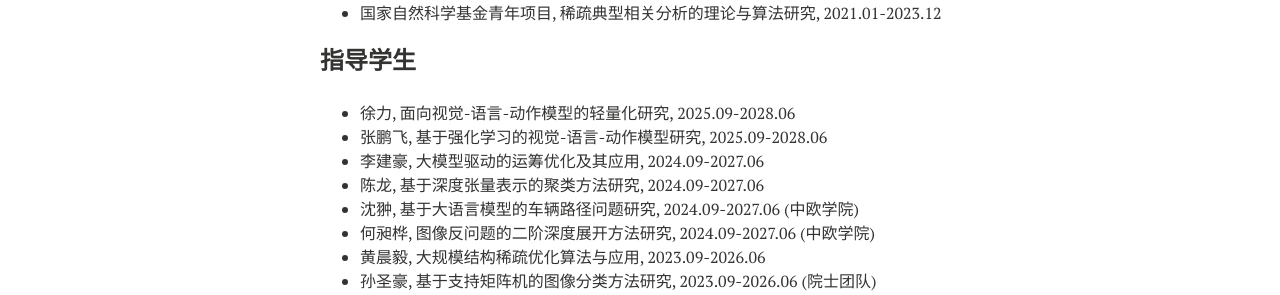
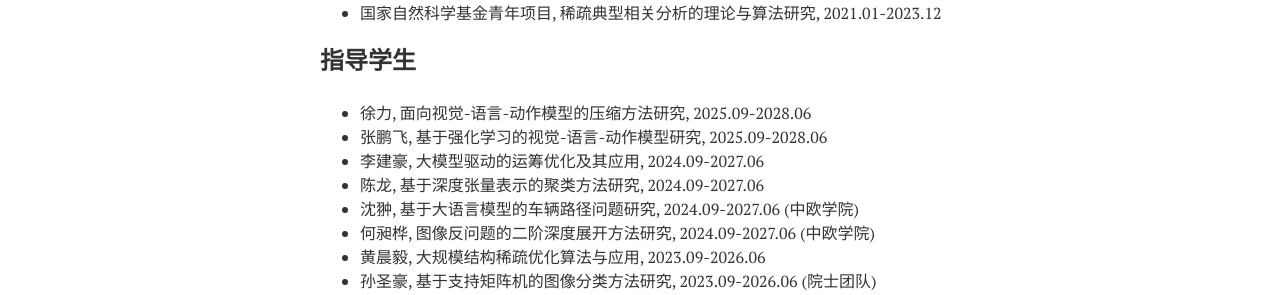
Before and after one commit to xianchaoxiu/xianchaoxiu.github.io, a Jekyll site: the page built from chinese/index.md, in a window 1280 px wide. Shown: the part 966-1261 px from the top of the page. Built offline with Jekyll 4.4.1, drawn with Linux system fonts in a browser that asks for light colours; nearby versions of some CDN libraries.

Commit message:
Update index.md

```diff
--- a/chinese/index.md
+++ b/chinese/index.md
@@ -45,7 +45,7 @@ share: false
 
 
 ### 指导学生
-* 徐力, 面向视觉-语言-动作模型的轻量化研究, 2025.09-2028.06 <br>
+* 徐力, 面向视觉-语言-动作模型的压缩方法研究, 2025.09-2028.06 <br>
 * 张鹏飞, 基于强化学习的视觉-语言-动作模型研究, 2025.09-2028.06 <br>
 * 李建豪, 大模型驱动的运筹优化及其应用, 2024.09-2027.06 <br>
 * 陈龙, 基于深度张量表示的聚类方法研究, 2024.09-2027.06 <br>
```
